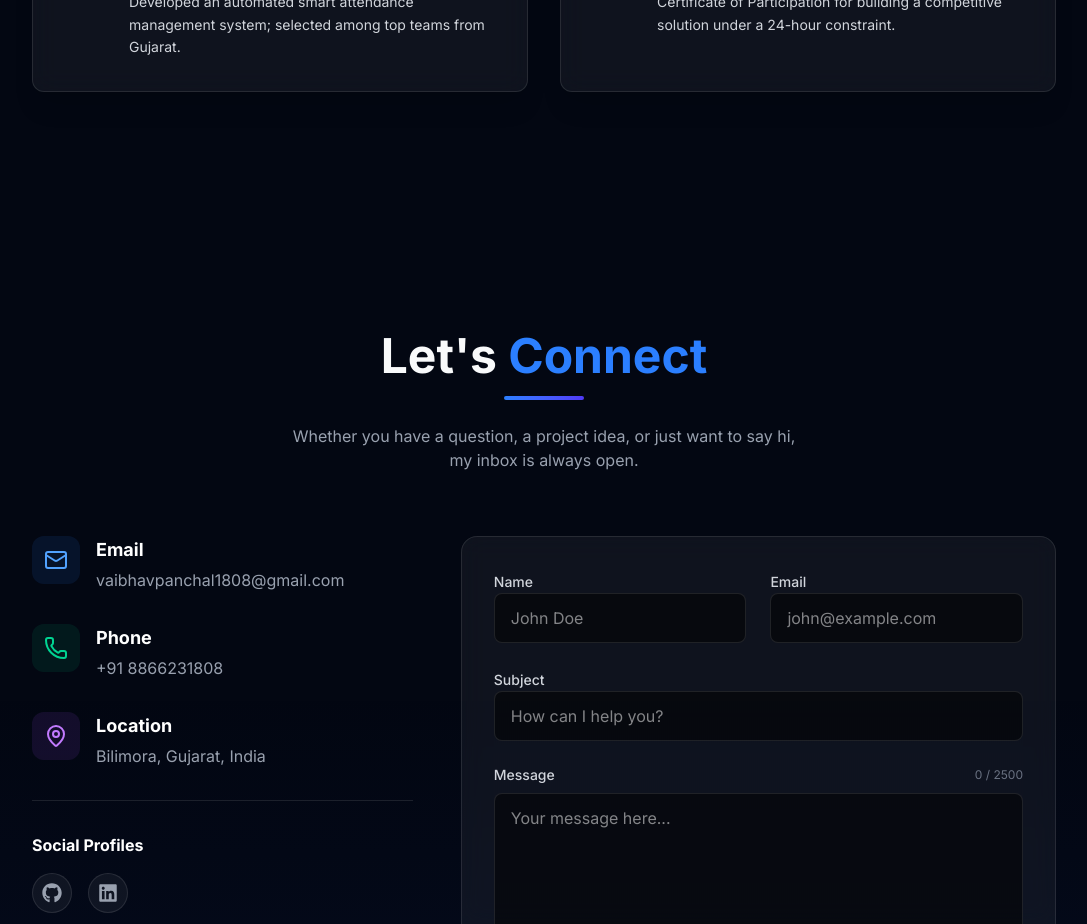
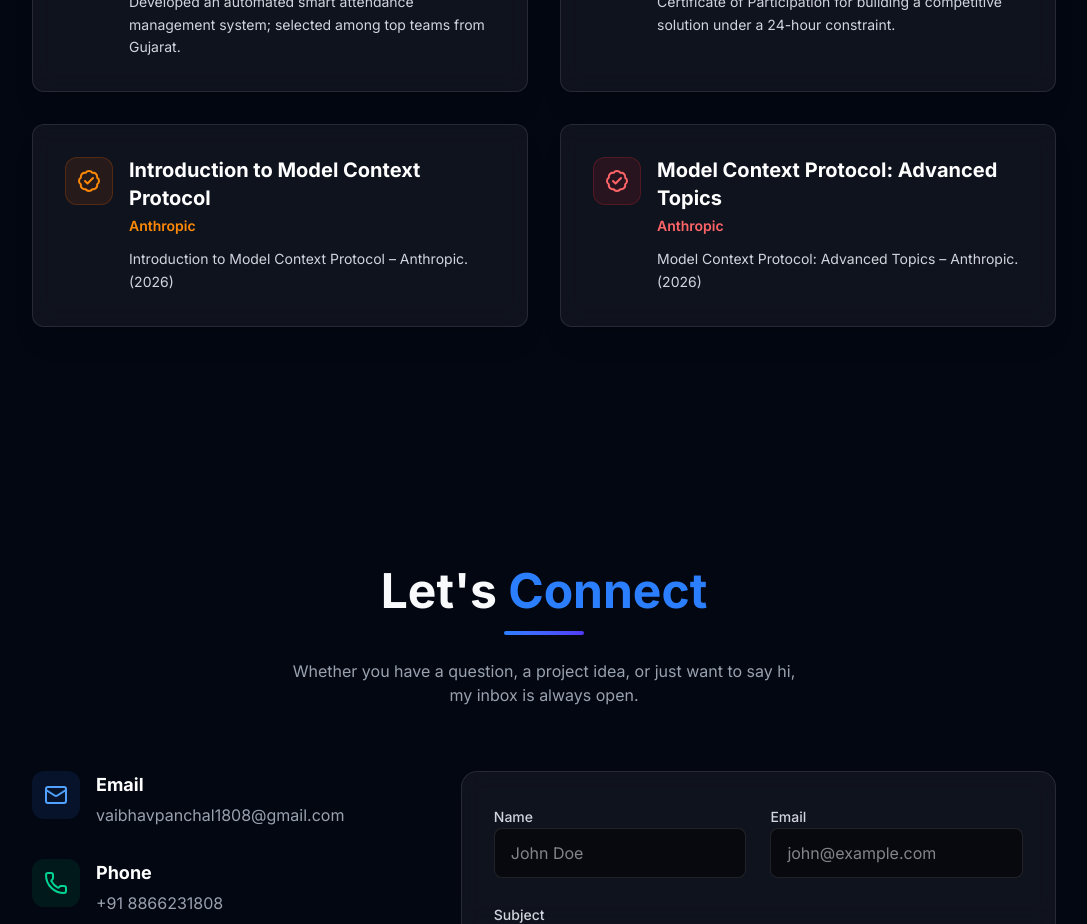
Before and after one commit to vaibhav-panchal8277/Portfolio, a Next.js app: page / in a window 1280 px wide. Shown: the part 9560-10484 px from the top of the page, without its empty margins (96-1183 px from the left). Built offline with nearby package versions, Linux system fonts and the light colour scheme.

Commit message:
add new info into portfolio

```diff
--- a/src/components/sections/Achievements.tsx
+++ b/src/components/sections/Achievements.tsx
@@ -40,6 +40,24 @@ const achievements = [
     color: "text-purple-400",
     bg: "bg-purple-500/10",
     border: "border-purple-500/20"
+  },
+  {
+    title: "Introduction to Model Context Protocol",
+    issuer: "Anthropic",
+    description: "Introduction to Model Context Protocol – Anthropic. (2026)",
+    icon: BadgeCheck,
+    color: "text-orange-400",
+    bg: "bg-orange-500/10",
+    border: "border-orange-500/20"
+  },
+  {
+    title: "Model Context Protocol: Advanced Topics",
+    issuer: "Anthropic",
+    description: "Model Context Protocol: Advanced Topics – Anthropic. (2026)",
+    icon: BadgeCheck,
+    color: "text-red-400",
+    bg: "bg-red-500/10",
+    border: "border-red-500/20"
   }
 ];
 
```
